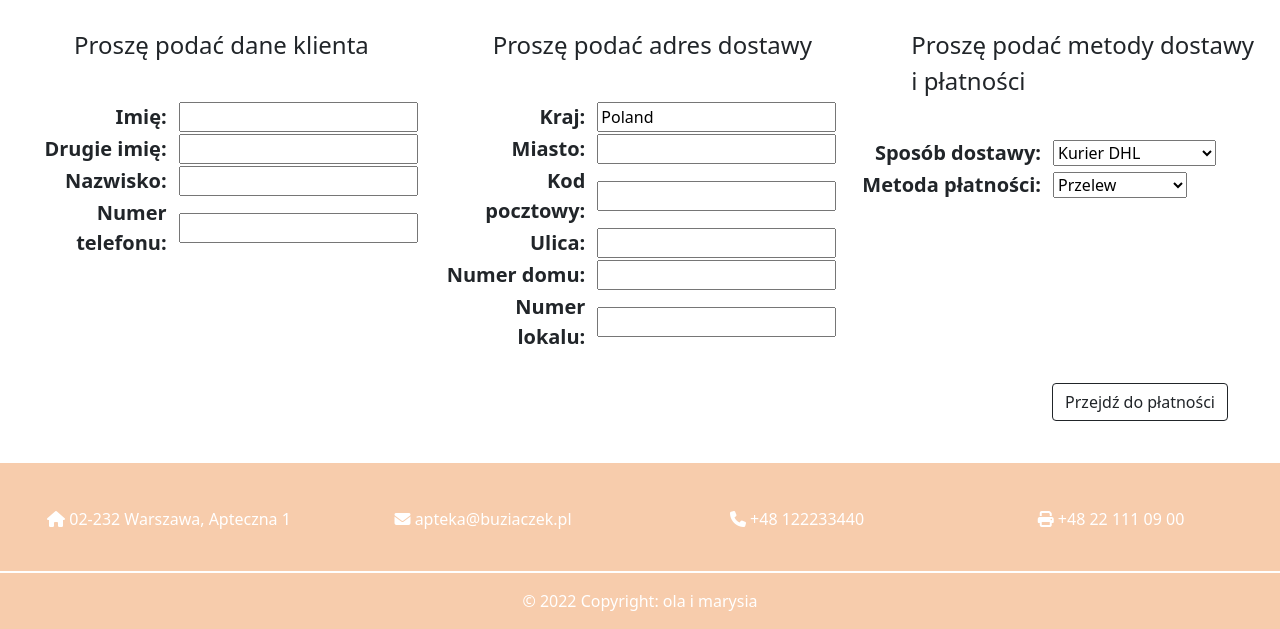
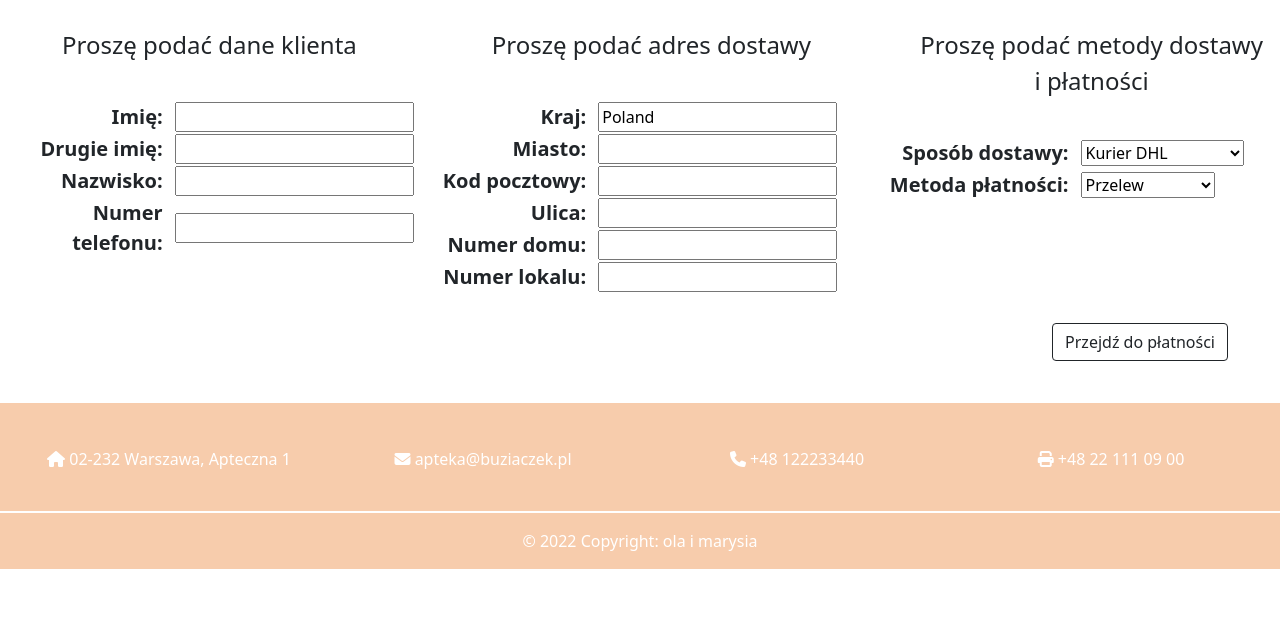
Before and after one commit to rzelazo/OnlinePharmacy, a Django app: template templates/core/checkout.html in a window 1280 px wide. Shown: the part 825-1454 px from the top of the page. After the commit the page ends 1394 px from the top, so only its background shows below. Run offline with Django 3.2, Linux system fonts and the light colour scheme; the template is opened without the code that fills it: values that come from a table or form of the project are taken from there, others are empty; data comes from the database, SQL or seed files in the repository; some libraries are stand-ins or nearby versions.

Commit message:
naprawilam .

```diff
--- a/templates/core/checkout.html
+++ b/templates/core/checkout.html
@@ -114,9 +114,9 @@ Checkout
 <div class="row justify-content-around">
   <form class="col" action="" method="post">
     {% csrf_token %}
-    <div class="row justify-content-around" style="margin: auto;">
+    <div class="row d-flex justify-content-around">
+      {% if not user.customer %}
       <div class="col-lg-4 d-flex justify-content-center">
-        {% if not user.customer %}
         <fieldset>
           <legend>Proszę podać dane klienta</legend>
           <table>
@@ -135,8 +135,8 @@ Checkout
       </div>
       <div class="col-lg-4 d-flex justify-content-center">
           <fieldset>
-            <legend>Proszę podać metody dostawy i płatności</legend>
-            <table>
+            <legend style="text-align: center;">Proszę podać metody dostawy i płatności</legend>
+            <table class="d-flex justify-content-center">
               {{ orderMethodsForm.as_table }}
             </table>
           </fieldset>
```
